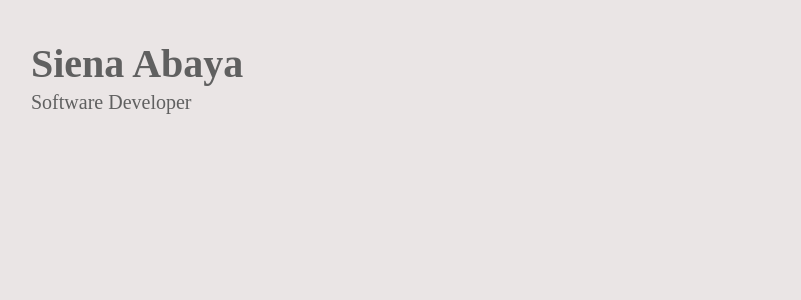
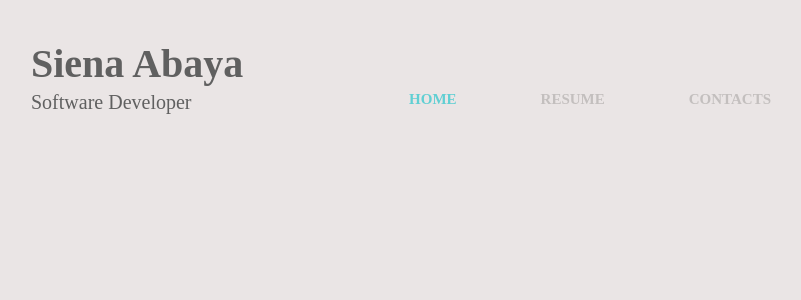
Before and after one commit to sienaabaya/sienaabaya.github.io, a Jekyll site: the page built from index.html, in a window 1280 px wide. Shown: the top 300 px of the page, without its empty margins (239-1040 px from the left). Built offline with Jekyll 4.4.1, drawn with Linux system fonts in a browser that asks for light colours.

Commit message:
add gemfile.lock and navbar

```diff
--- a/_includes/header.html
+++ b/_includes/header.html
@@ -1,8 +1,11 @@
 <header class="site-header">
-
-  <div class="wrapper">
-    <h1 id="owner-name">Siena Abaya</h1>
-    <h2 class="owner-position">Software Developer</h2>
-  </div>
-
+    <div class="wrapper">
+        <h1 id="owner-name">Siena Abaya</h1>
+        <h2 class="owner-position">Software Developer</h2>
+        <nav>
+            <a href="/" target="_blank" class="active">HOME</a>
+            <a href="/" target="_blank">RESUME</a>
+            <a href="/" target="_blank">CONTACTS</a>
+        </nav>
+    </div>
 </header>
--- a/_sass/_portfolio.scss
+++ b/_sass/_portfolio.scss
@@ -7,6 +7,28 @@ header{
     line-height: normal;
   }
   h2{
+    display: inline-block;
     font-size: 20px;
   }
+  nav{
+    float: right;
+    a{
+      font-size: 15px;
+      font-weight: 600;
+      color: #C3BFBE;
+      text-decoration: none!important;
+    }
+    a:not(:last-child){
+      margin-right: 80px;
+    }
+    a:visited{
+      color: #C3BFBE;
+    }
+    a:hover{
+      color: #61CFD3;
+    }
+    a.active{
+      color: #61CFD3;
+    }
+  }
 }
```
Also changed, not shown: Gemfile.lock (added).
